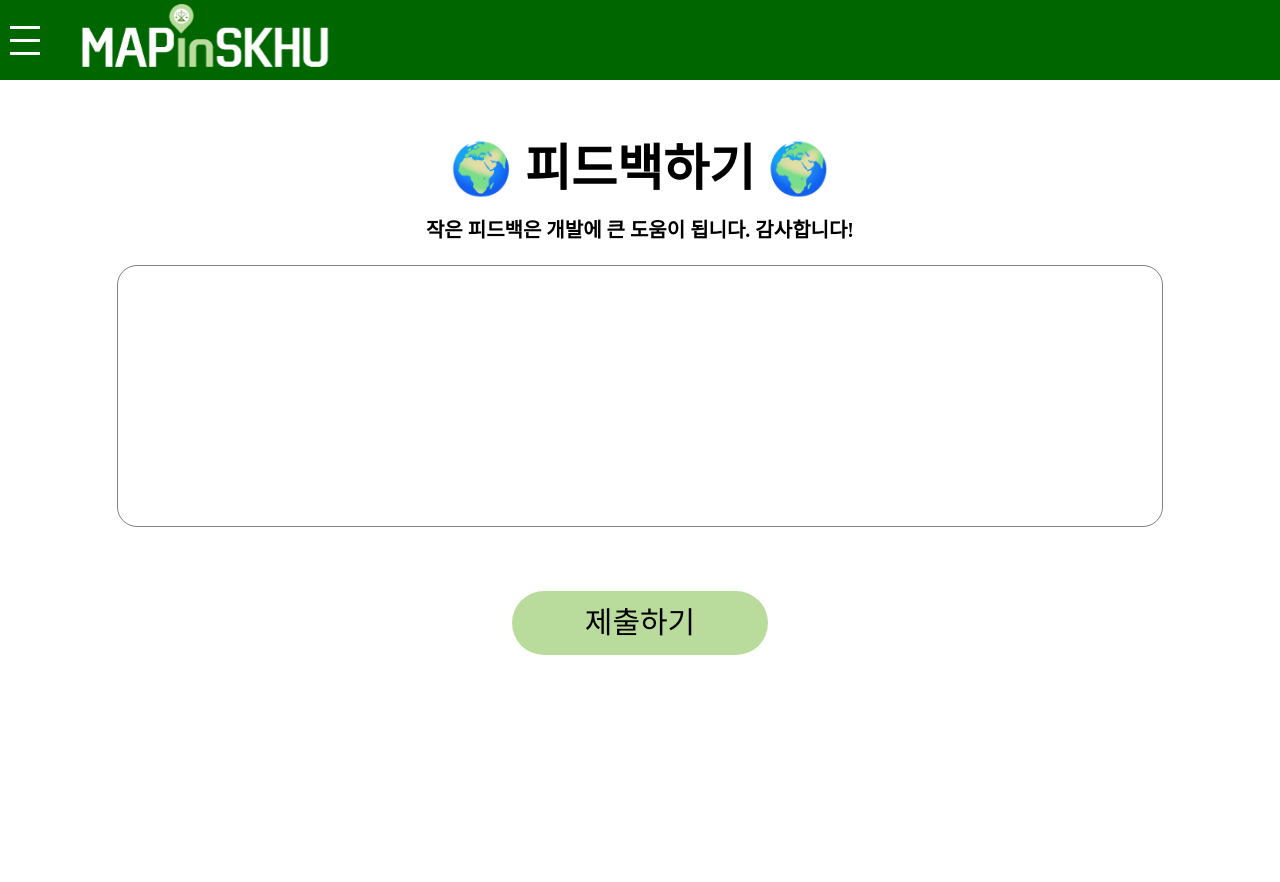
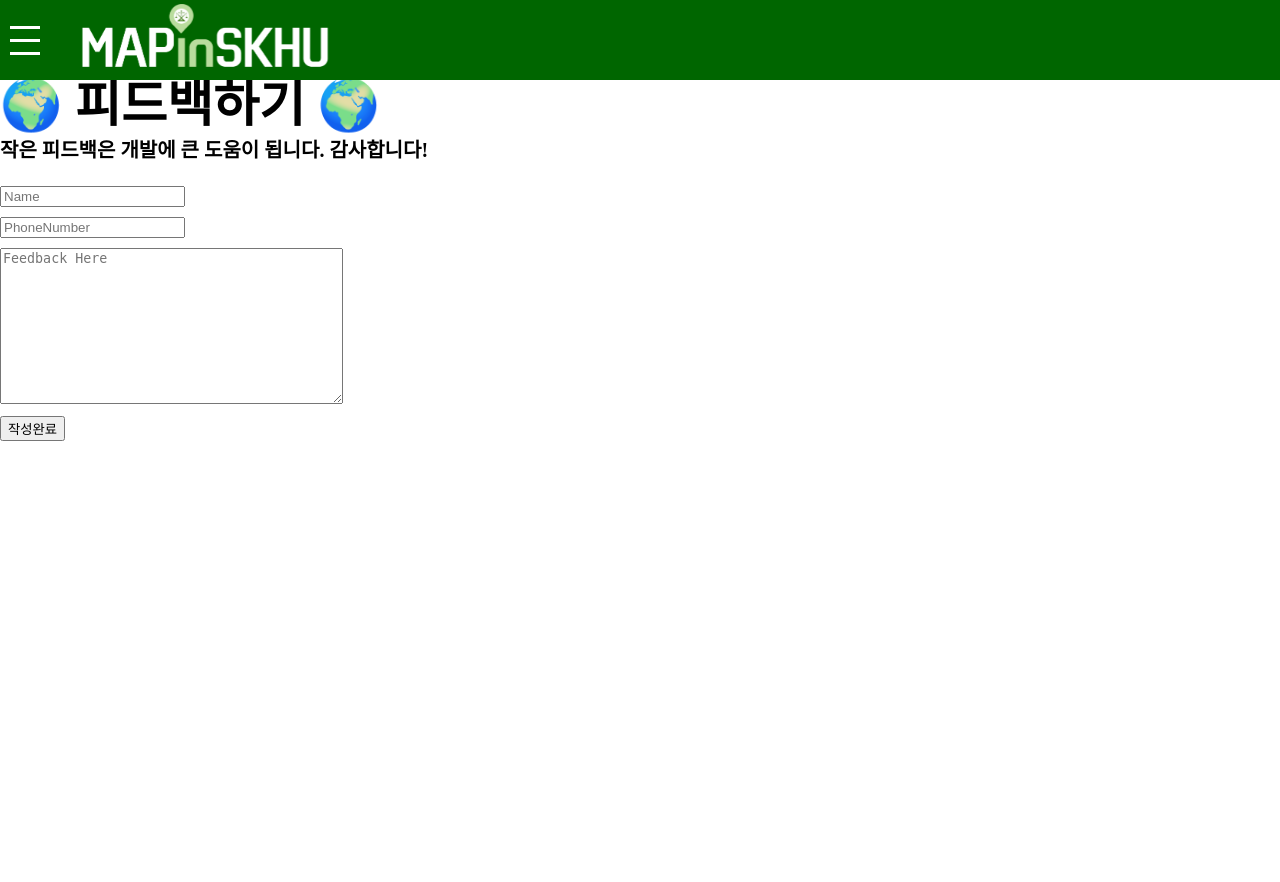
Before and after one commit to GraceKim527/SkhuGether, a Django app: page /feedback/ in a window 1280 px wide. Run offline with Django 4.2, Linux system fonts and the light colour scheme; some web fonts are replaced.

Commit message:
어울림 최종본

```diff
--- a/getherapp/templates/feedback.html
+++ b/getherapp/templates/feedback.html
@@ -4,10 +4,25 @@
 {% block title %} FeedBack {% endblock %}
 
 {% block content %}
-<form class="feedback-container" action="">
+
+<form method = "POST">
+    {% csrf_token %}
     <h1 style="font-size: 5em"> 🌍 피드백하기 🌍 </h1>
+    <br>
     <h2 style="font-size: 2em"> 작은 피드백은 개발에 큰 도움이 됩니다. 감사합니다!</h2>
-    <textarea class="fb-txt" name="feedback" wrap="physical" required></textarea>
-    <input type="submit" value="제출하기">
+    <br>
+    {{ form.user_id }}
+    <br>
+    <br>
+    {{ form.user_phonenum }}
+    <br>
+    <br>
+    {{ form.feedback_content }}
+    <br>
+    <br>
+    <div class="button">
+        <input class="up" type="submit" value="작성완료">
+    </div>
 </form>
+
 {% endblock %}
```
